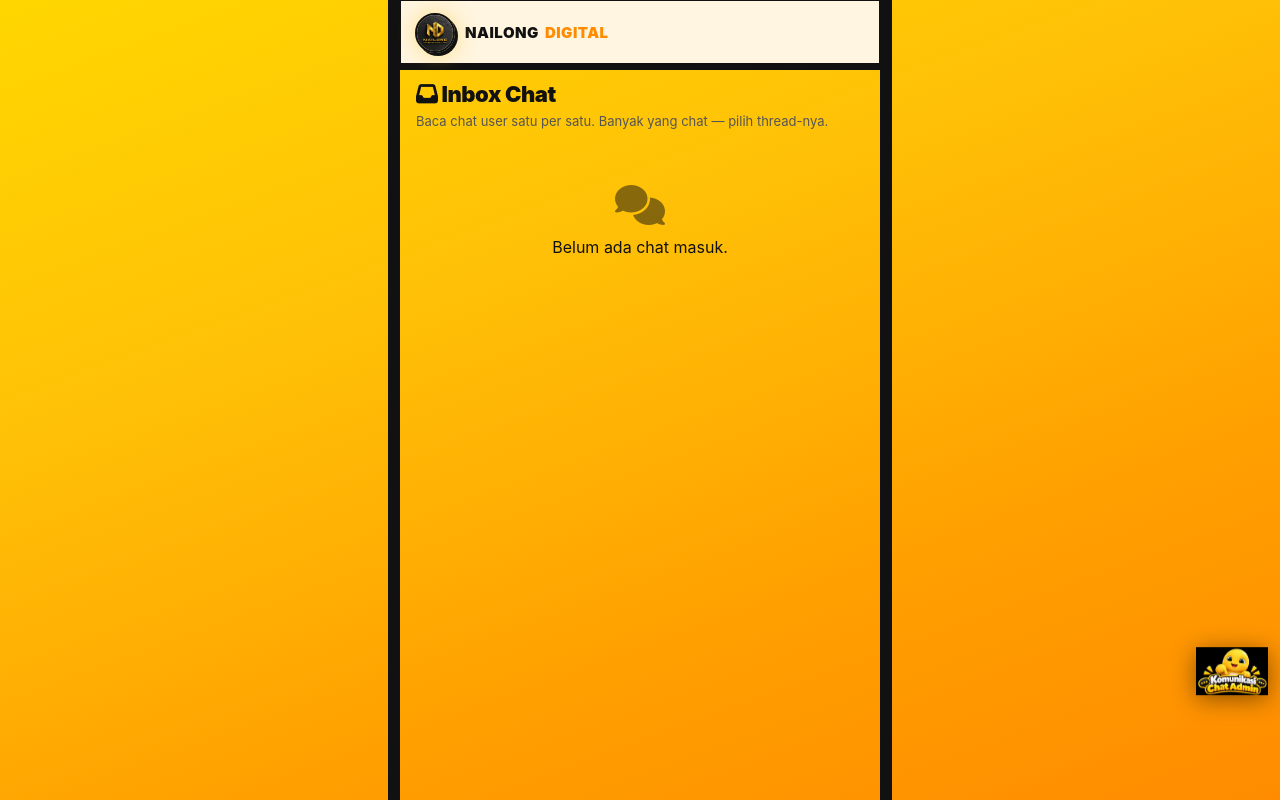
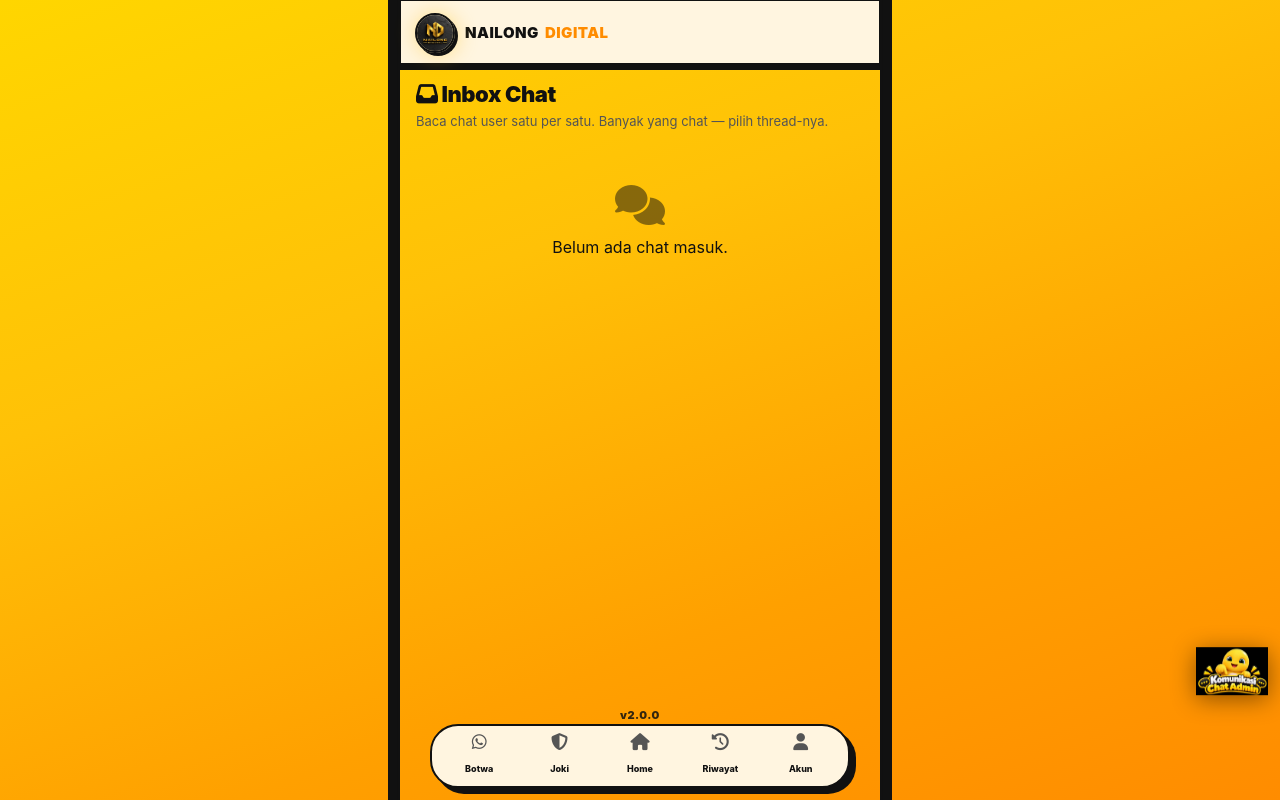
Before and after one commit to cufflistore-ppp/DiNailongDigital2, a website: page admin-chat.html in a window 1280 px wide. Drawn offline with Linux system fonts and the light colour scheme.

Commit message:
Add files via upload

```diff
--- a/admin-chat.html
+++ b/admin-chat.html
@@ -157,5 +157,6 @@
     renderInbox();
     setInterval(renderInbox, 5000);
   </script>
+<script src="nav.js"></script>
 </body>
 </html>
```
Also changed, not shown: admin.html (+1 -0 lines), ai-chat.html (+1 -0 lines).
